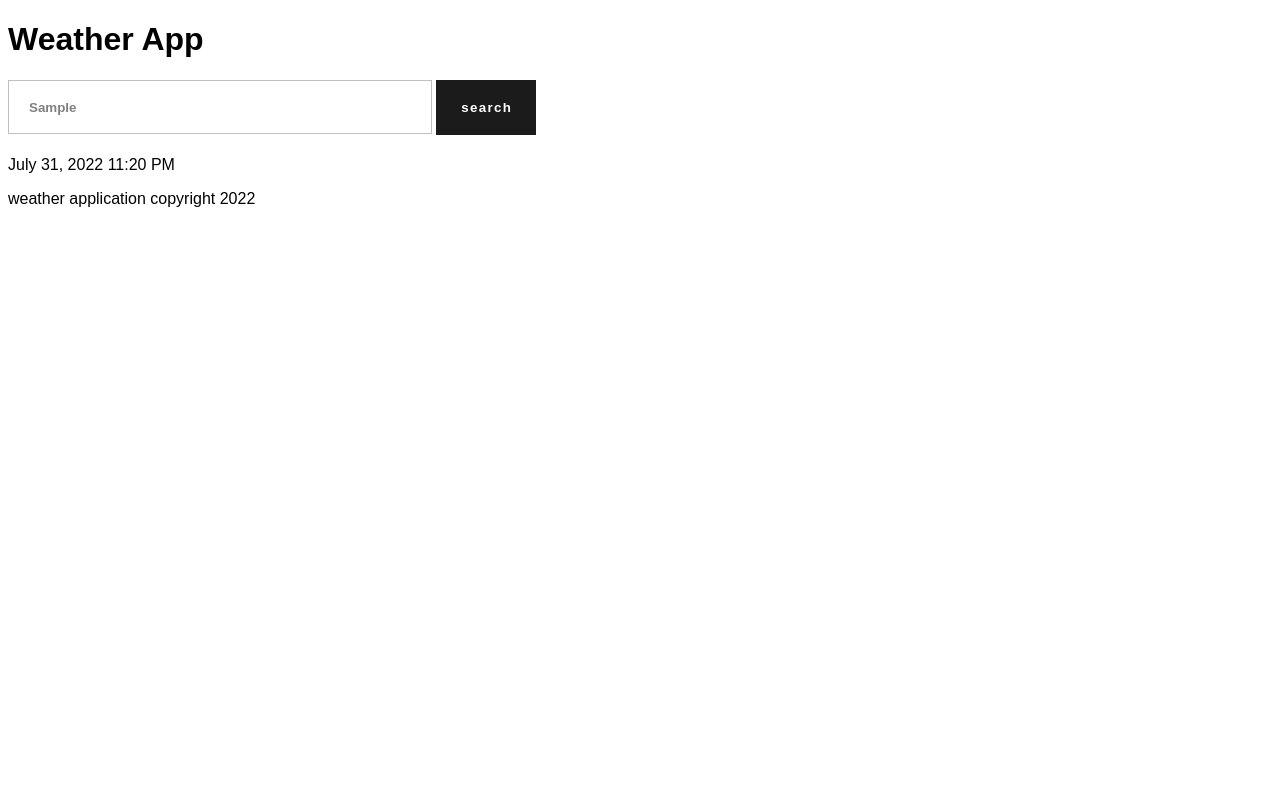
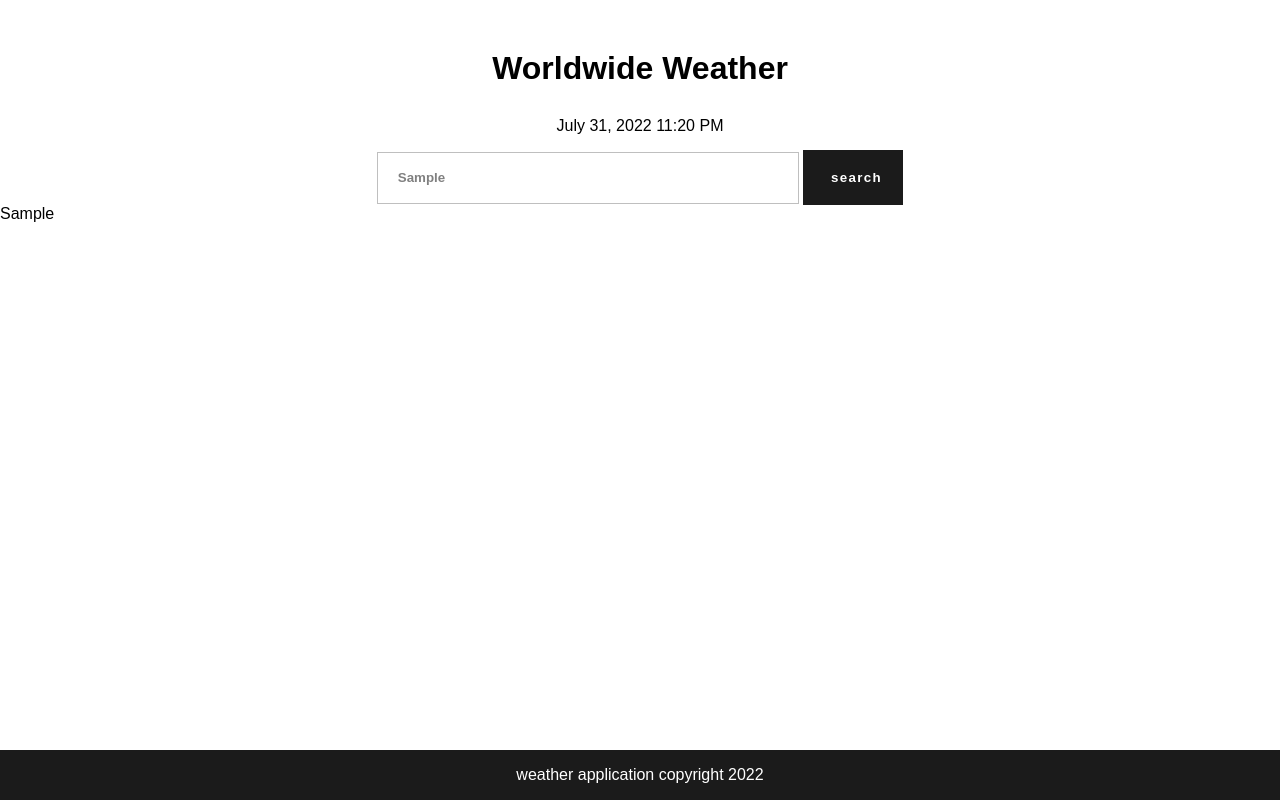
Before and after one commit to drewlovato/challenge6-weathermap, a plain HTML site: page index.html in a window 1280 px wide. Both pictures are taken after typing "Sample" into the empty fields and a click on the input "search". Drawn offline with nearby package versions, Linux system fonts and the light colour scheme; no server answers.

Commit message:
local storage working

```diff
--- a/assets/css/style.css
+++ b/assets/css/style.css
@@ -1,6 +1,28 @@
+
+* {
+    width: 100%;
+    padding: 0;
+    margin: 0;
+}
 
 body{
-    font-family: Arial, Helvetica, sans-serif
+    font-family: Arial, Helvetica, sans-serif;
+    width: 100%;;
+}
+
+header {
+    width: 100%;
+    display: flex;
+    flex-direction: column;
+    text-align: center;
+}
+
+header h1{
+    margin: 50px 0 15px 0;
+}
+
+#currentDay{
+    margin: 15px 0 15px 0;
 }
 
 .inputValue {
@@ -33,18 +55,54 @@ body{
     transition: .5s;
 }
 
+#form{
+    width: 100%;
+}
+
+.searchHistoryButton{
+    display: flex;
+
+}
+
+footer p{
+    display: flex;
+    justify-content: center;
+    position: fixed;
+    width: 100%;
+    left: 0;
+    bottom: 0;
+    height: 50px;
+    background-color: rgb(27, 27, 27);
+    color: white;
+    align-items: center;
+}
+
+/* Java Script Class Callouts */
 .divCard{
     display: flex;
-    border: solid;
+    background-color: coral;
     border-width: .1em;
     margin: 10px;
-    width: 600px;
+    width: 200px;
+    height: 300px;
 }
 
 .pTemp {
     display: flex;
-
     font-family: Arial, Helvetica, sans-serif;
     color:blue;
+    height: fit-content;
+}
 
+.pHumi{
+    display: flex;
+    height: fit-content;
 }
+
+.pWind{
+    height: fit-content;
+}
+
+.pDesc{
+    height: fit-content;
+}
--- a/assets/js/app.js
+++ b/assets/js/app.js
@@ -12,8 +12,9 @@ var uvEl = document.querySelector(".uvi");
 var futureEl = document.querySelector(".futureCard");
 
 // variables for search history
-// var searchFromEl = document.querySelector("#from");
-// var searchHistLiEl = document.querySelector(".searchHistLi");
+var searchFromEl = document.querySelector("#form");
+var searchHistLiEl = document.querySelector(".searchHistLi");
+let searchHistory = [];
 
 // variables for symbols
 var perSym = "%";
@@ -24,10 +25,27 @@ var windSym = "MPH";
 var currentDate = moment();
 $("#currentDay").text(currentDate.format("LLL"));
 
-// function 1 fetch url 1
+// event listener for function 1
 button.addEventListener("click", cityApi);
 
+function displaySearchHistory() {
+  searchHistory = JSON.parse(localStorage.getItem("search history"));
+
+  for (let index = 0; index < searchHistory.length; index++) {
+    const element = searchHistory[index];
+
+    var searchHistIndex = document.createElement("li");
+    searchHistIndex.textContent = `${element}`;
+    searchHistIndex.classList.add("searchHistoryButton");
+    searchHistLiEl.append(searchHistIndex);
+  }
+}
+
+// function 1 fetch url 1
 function cityApi(event) {
+  searchHistory.push(inputValue.value);
+  localStorage.setItem("search history", JSON.stringify(searchHistory));
+  displaySearchHistory();
   fetch(
     "http://api.openweathermap.org/geo/1.0/direct?q=" +
       inputValue.value +
@@ -41,7 +59,7 @@ function cityApi(event) {
       const city = data[0].name;
       longLatApi(lat, lon, city);
     });
-  console.log("I've been clicked!");
+  // console.log("I've been clicked!");
   return;
 }
 
@@ -131,11 +149,8 @@ function longLatApi(lat, lon, city) {
         cardEl.append(futureIconEl);
 
         futureEl.append(cardEl);
+      }
+    });
 
-        console.log("you got this");
-      }
-      // futureWeather();
-    });
-  console.log("I've been clicked!");
   return;
 }
--- a/index.html
+++ b/index.html
@@ -22,21 +22,22 @@
   </head>
   <body>
     <header>
-      <h1>Weather App</h1>
-    </header>
-    <main>
+      <h1>Worldwide Weather</h1>
+      <p id="currentDay"></p>
+
       <div class="input">
         <input type="text" value="" class="inputValue" />
         <input type="submit" value="search" class="button" />
       </div>
+    </header>
 
-      <form action="" id="form">
-        <ul class="searchHistLi"></ul>
-      </form>
+    <section id="form">
+      <ul class="searchHistLi"></ul>
+    </section>
 
+    <main>
       <div class="weather-display">
         <h1 class="name"></h1>
-        <p id="currentDay"></p>
         <p class="latCoord"></p>
         <p class="lonCoord"></p>
         <p class="wind"></p>
```
